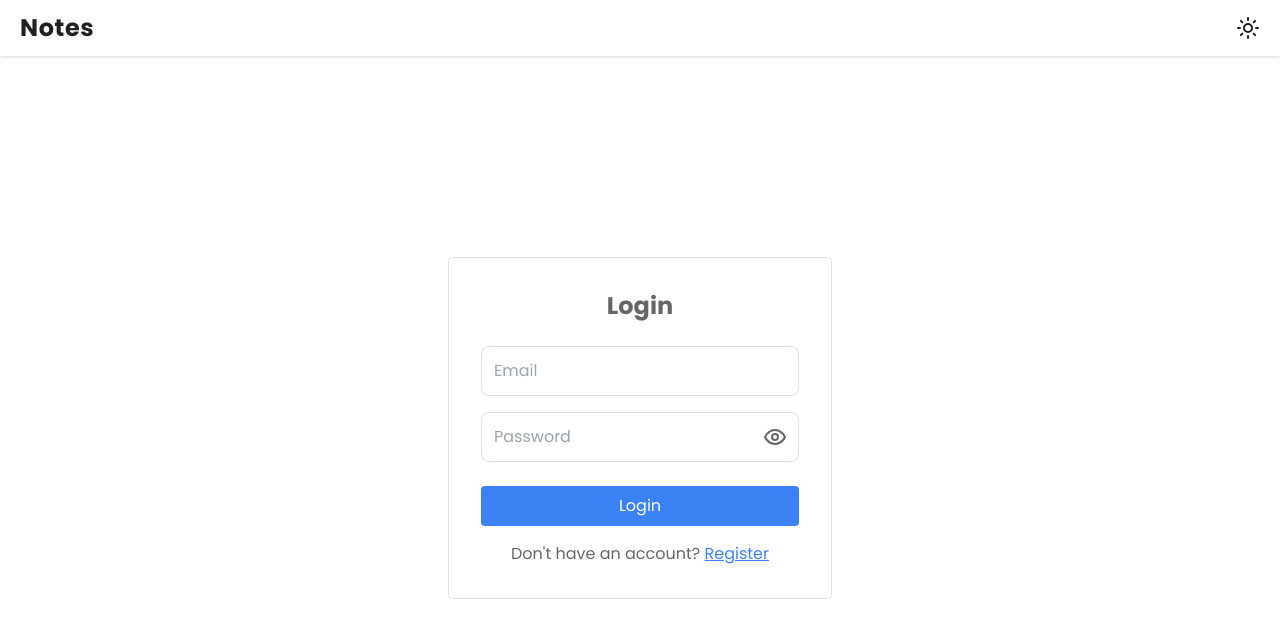
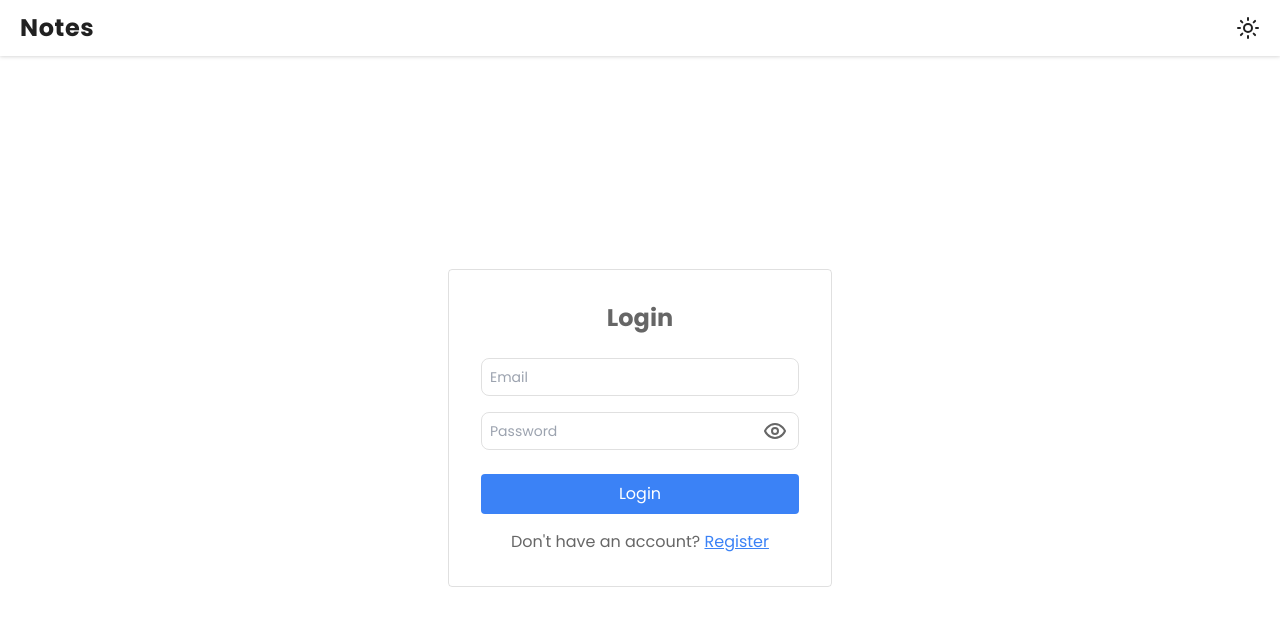
Before and after one commit to anaysah/mern-notes, a React (Vite) app in the folder frontend/: page /login in a window 1280 px wide. Shown: the top 638 px of the page. Built offline with nearby package versions, Linux system fonts and the light colour scheme.

Commit message:
feat: added CVA
Input component is made with different intent and scale

```diff
--- a/frontend/package.json
+++ b/frontend/package.json
@@ -10,6 +10,7 @@
     "preview": "vite preview"
   },
   "dependencies": {
+    "class-variance-authority": "^0.7.0",
     "lucide-react": "^0.395.0",
     "react": "^18.2.0",
     "react-dom": "^18.2.0",
--- /dev/null
+++ b/frontend/src/components/Input/Input.tsx
@@ -0,0 +1,17 @@
+// src/components/Input.tsx
+import React from 'react';
+import inputStyles, { InputVariants } from '../../utils/styles/inputStyles';
+
+interface InputProps extends React.InputHTMLAttributes<HTMLInputElement>, InputVariants {
+}
+
+const Input: React.FC<InputProps> = ({ className, intent, scale, ...props }) => {
+  return (
+    <input
+      className={inputStyles({ intent, scale, className })}
+      {...props}
+    />
+  );
+};
+
+export default Input;
--- a/frontend/src/components/Input/PasswordInput.tsx
+++ b/frontend/src/components/Input/PasswordInput.tsx
@@ -1,5 +1,6 @@
 import { EyeIcon, EyeOff } from "lucide-react"
 import { useState } from "react"
+import Input from "./Input"
 
 const PasswordInput = () => {
   const [showPassword, setShowPassword] = useState(false)
@@ -7,11 +8,11 @@ const PasswordInput = () => {
 
     return (
     <div className="relative">
-      <input
+      <Input
         type={showPassword ? "text" : "password"}
         id="password"
-        className="bg-transparent w-full p-3 border border-divider rounded-lg focus:outline-none focus:ring focus:border-blue-300"
         placeholder="Password"
+        scale="small"
       />
       {
         showPassword ?
--- a/frontend/src/components/Navbar/Searchbox.tsx
+++ b/frontend/src/components/Navbar/Searchbox.tsx
@@ -1,14 +1,17 @@
 import { Search } from "lucide-react"
+import Input from "../Input/Input"
 
 const Searchbox = () => {
   return (
-    <div className="flex items-center bg-fore-pri rounded px-2 py-2 w-full max-w-md">
-      <input
+    <div className="flex items-center bg-fore-pri rounded w-full max-w-md">
+      <Input
         type="text"
-        className="flex-grow bg-transparent outline-none text-pri placeholder-gray-500"
+        className="flex-grow bg-transparent px-2 py-2"
         placeholder="Search..."
+        scale="small"
+        intent="normal"
       />
-      <Search className="text-gray-500" />
+      <Search className="text-gray-500 mx-2" />
     </div>
   )
 }
--- a/frontend/src/pages/Login/page.tsx
+++ b/frontend/src/pages/Login/page.tsx
@@ -1,6 +1,7 @@
 // src/pages/Login/page.tsx
 import React from 'react';
 import PasswordInput from '../../components/Input/PasswordInput';
+import Input from '../../components/Input/Input';
 
 const Login: React.FC = () => {
   return (
@@ -9,20 +10,9 @@ const Login: React.FC = () => {
         <h2 className="text-2xl font-bold mb-6 text-center">Login</h2>
         <form>
           <div className="mb-4">
-            {/* <label className="block text-gray-700 mb-2" htmlFor="email">
-              Email
-            </label> */}
-            <input
-              type="email"
-              id="email"
-              className="bg-transparent w-full p-3 border border-divider rounded-lg focus:outline-none focus:ring focus:border-blue-300"
-              placeholder="Email"
-            />
+            <Input type="email" id="email" placeholder="Email" intent="default" scale="small"/>
           </div>
           <div className="mb-6">
-            {/* <label className="block text-gray-700 mb-2" htmlFor="password">
-              Password
-            </label> */}
             <PasswordInput />
           </div>
           <button
--- /dev/null
+++ b/frontend/src/utils/styles/inputStyles.ts
@@ -0,0 +1,26 @@
+// src/utils/inputStyles.ts
+import { cva, VariantProps } from 'class-variance-authority';
+
+const inputStyles = cva(
+  'bg-transparent w-full border rounded-lg focus:outline-none focus:ring', {
+  variants: {
+    intent: {
+      default: 'border-divider focus:border-blue-300',
+      error: 'border-red-500 focus:border-red-700',
+      success: 'border-green-500 focus:border-green-700',
+      normal: 'focus:ring-0 rounded-none border-none'
+    },
+    scale: {
+      small: 'p-2 text-sm',
+      medium: 'p-3 text-base',
+      large: 'p-4 text-lg',
+    },
+  },
+  defaultVariants: {
+    intent: 'default',
+    scale: 'medium',
+  },
+});
+
+export type InputVariants = VariantProps<typeof inputStyles>;
+export default inputStyles;
```
Also changed, not shown: 1 other file (tests, documents, lock files or other folders).
